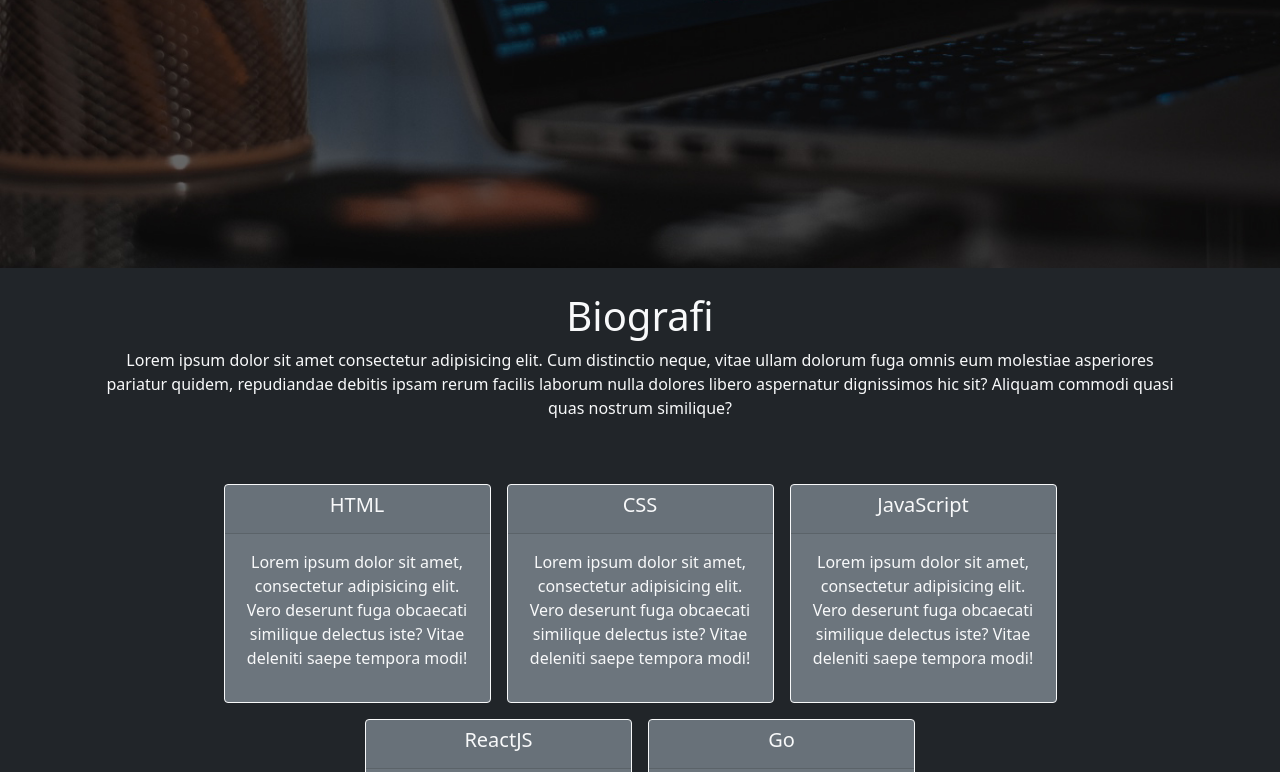
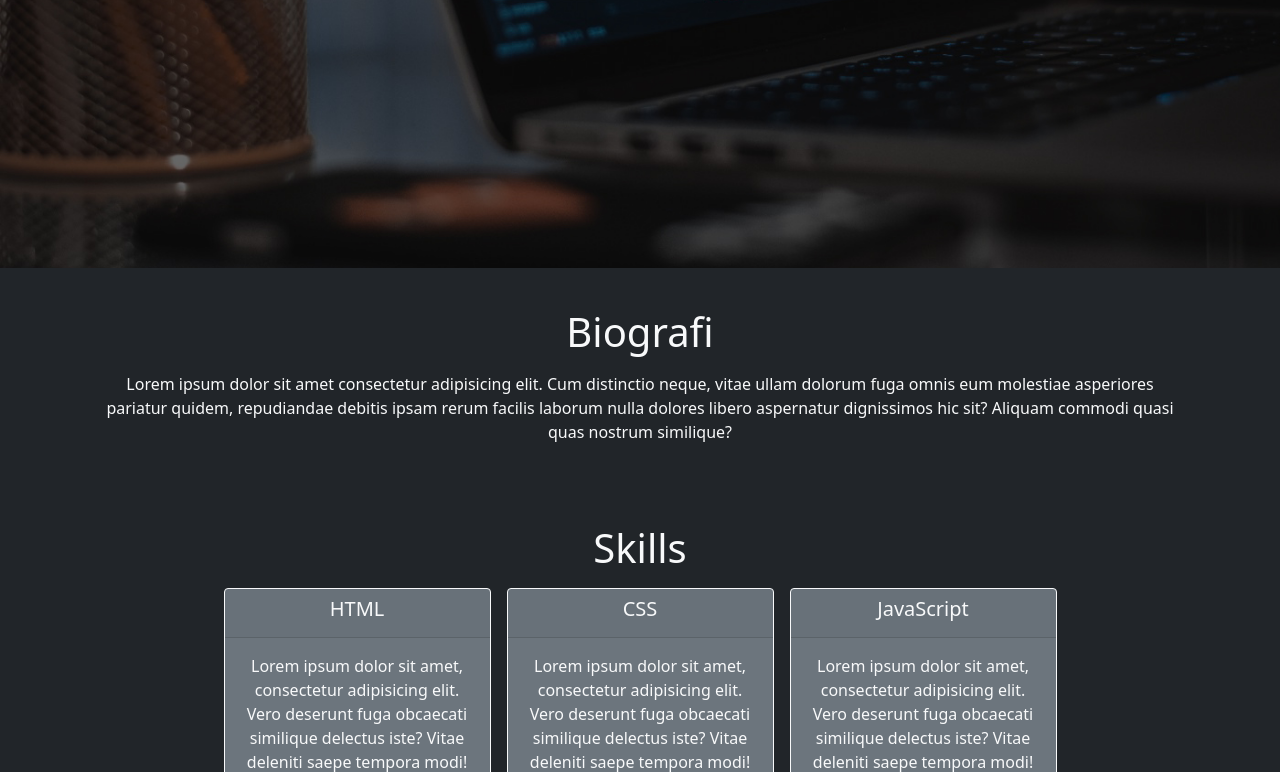
Before and after one commit to sandisuryadi36/eduwork-react, a React (Create React App) app: page / in a window 1280 px wide. Shown: the part 532-1304 px from the top of the page. Built offline with nearby package versions, Linux system fonts and the light colour scheme.

Commit message:
small fix

```diff
--- a/src/home/component/biografi.jsx
+++ b/src/home/component/biografi.jsx
@@ -5,7 +5,7 @@ export default class Biografi extends React.Component {
     render(){
         return (
             <Container className="p-4 text-center">
-                <h1>Biografi</h1>
+                <h1 className="m-3">Biografi</h1>
                 <p>Lorem ipsum dolor sit amet consectetur adipisicing elit. Cum distinctio neque, vitae ullam dolorum fuga omnis
                     eum molestiae asperiores pariatur quidem, repudiandae debitis ipsam rerum facilis laborum nulla dolores
                     libero aspernatur dignissimos hic sit? Aliquam commodi quasi quas nostrum similique?</p>
--- a/src/home/component/skills.jsx
+++ b/src/home/component/skills.jsx
@@ -20,6 +20,7 @@ export default class Skills extends React.Component {
     render() {
         return (
             <Container className="p-4 text-center">
+                <h1 className="m-3">Skills</h1>
                 <Container fluid className="d-flex flex-wrap gap-3 justify-content-center">
                     <ItemCard title="HTML">
                         <p>Lorem ipsum dolor sit amet, consectetur adipisicing elit. Vero deserunt fuga obcaecati similique delectus iste? Vitae deleniti saepe tempora modi!</p>
```
